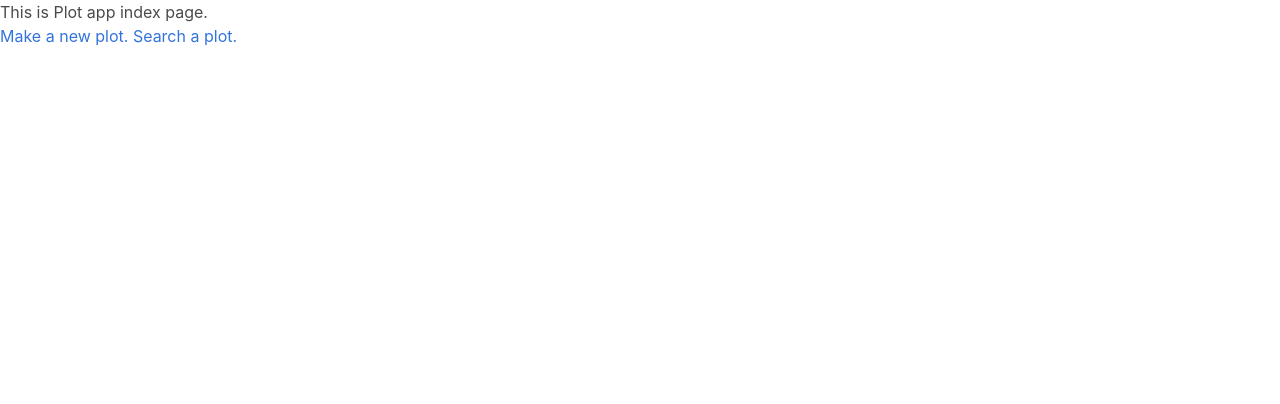
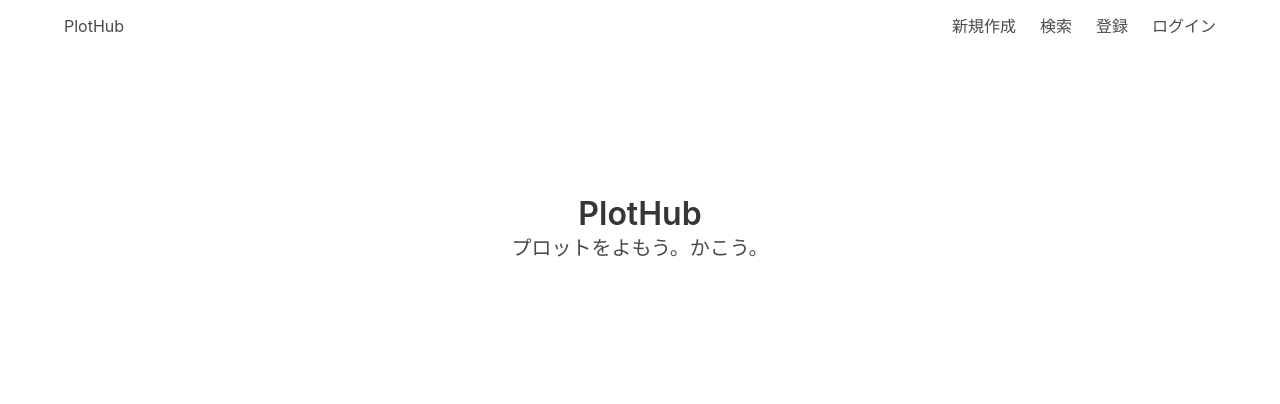
Before and after one commit to eniehack/PylotHub, a Django app: page /plots/ in a window 1280 px wide. Shown: the top 404 px of the page. Run offline with Django 3.2, Linux system fonts and the light colour scheme; some libraries are stand-ins or nearby versions.

Commit message:
Bulmaでいい感じに装飾

```diff
--- a/templates/_message.html
+++ b/templates/_message.html
@@ -1,10 +1,10 @@
 {% if messages %}
-<ul class="messages">
     {% for message in messages %}
-    <li {% if message.tags %} class="{{ message.tags }}" {% endif %}>
-        {% if message.level == DEFAULT_MESSAGE_LEVELS.ERROR %}Important: {% endif %}
-        {{ message }}
-    </li>
+        <article class="message is-{% if message.tags == ERROR %}danger{% else %}{{ message.tags }}{% endif %}">
+            <div class="message-body">
+                {% if message.level == DEFAULT_MESSAGE_LEVELS.ERROR %}Important: {% endif %}
+                {{ message }}
+            </li>
+        </article>
     {% endfor %}
-</ul>
 {% endif %}
--- a/templates/plot/index.html
+++ b/templates/plot/index.html
@@ -1,11 +1,48 @@
 {% extends "plot/base.html" %}
 
 {% block title %}
-Plot Market index - Plothub
+プロットをよもう。かこう。 - Plothub
 {% endblock %}
 
 {% block content %}
-<p>This is Plot app index page.</p>
-<a href="{% url 'plot:create' %}">Make a new plot.</a>
-<a href="{% url 'plot:search' %}">Search a plot.</a>
+<section class="hero is-medium">
+  <div class="hero-head">
+    <nav class="navbar">
+      <div class="container">
+        <div class="navbar-brand">
+          <a href="/" class="navbar-item">
+            PlotHub
+          </a>
+        </div>
+        <div id="navbarMenuHeroA" class="navbar-menu">
+          <div class="navbar-end">
+            <a href="{% url 'plot:create' %}" class="navbar-item">
+              新規作成
+            </a>
+            <a href="{% url 'plot:search' %}" class="navbar-item">
+              検索
+            </a>
+            {% if user.is_anonymous %}
+            <a href="{% url 'account:signup' %}" class="navbar-item">
+              登録
+            </a>
+            <a href="{% url 'account:signin' %}" class="navbar-item">
+              ログイン
+            </a>
+            {% endif %}
+          </div>
+        </div>
+      </div>
+    </nav>
+    <div class="hero-body">
+        <div class="container has-text-centered">
+            <h1 class="title">
+                PlotHub
+            </h1>
+            <h2 class="subtitle">
+                プロットをよもう。かこう。
+            </h2>
+        </div>
+    </div>
+</div>
 {% endblock %}
```
Also changed, not shown: templates/plot/detail.html (+26 -10 lines), templates/plot/list.html (+49 -6 lines).
